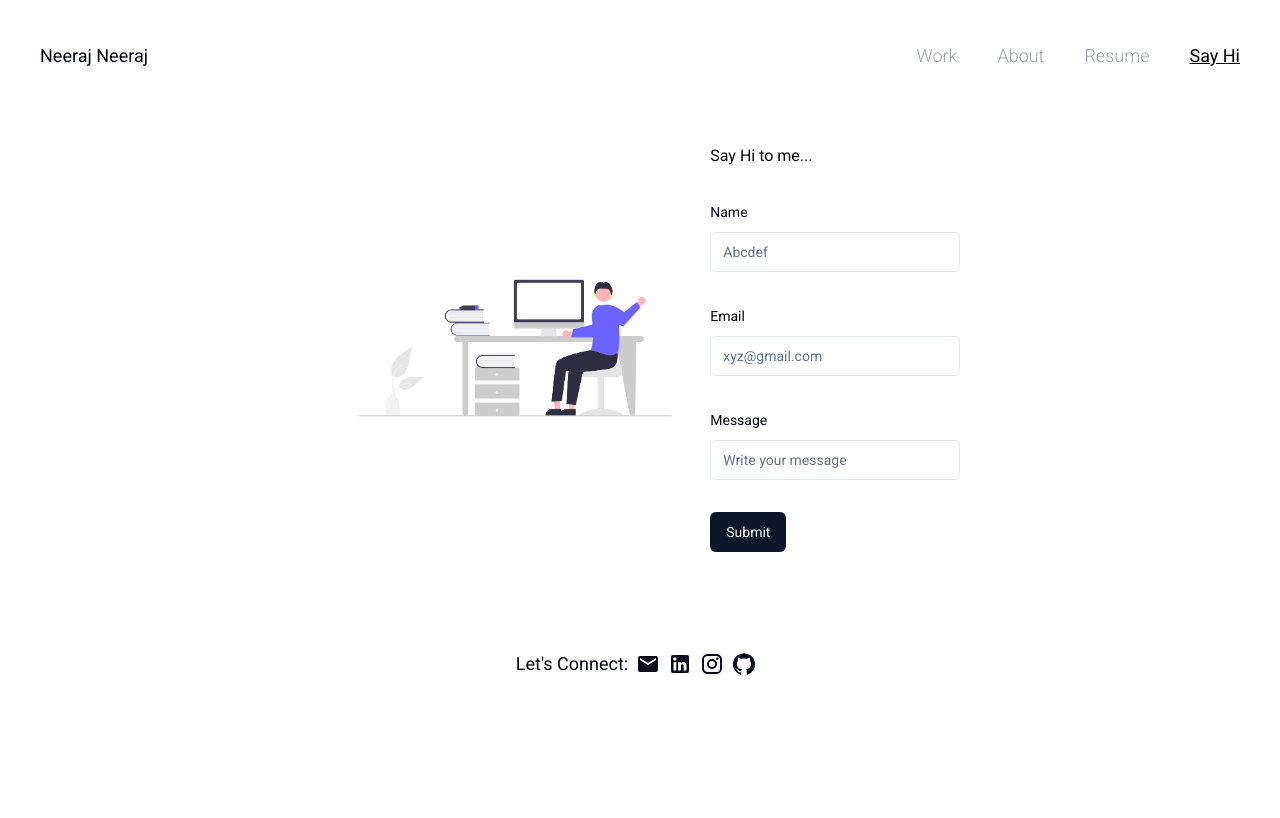
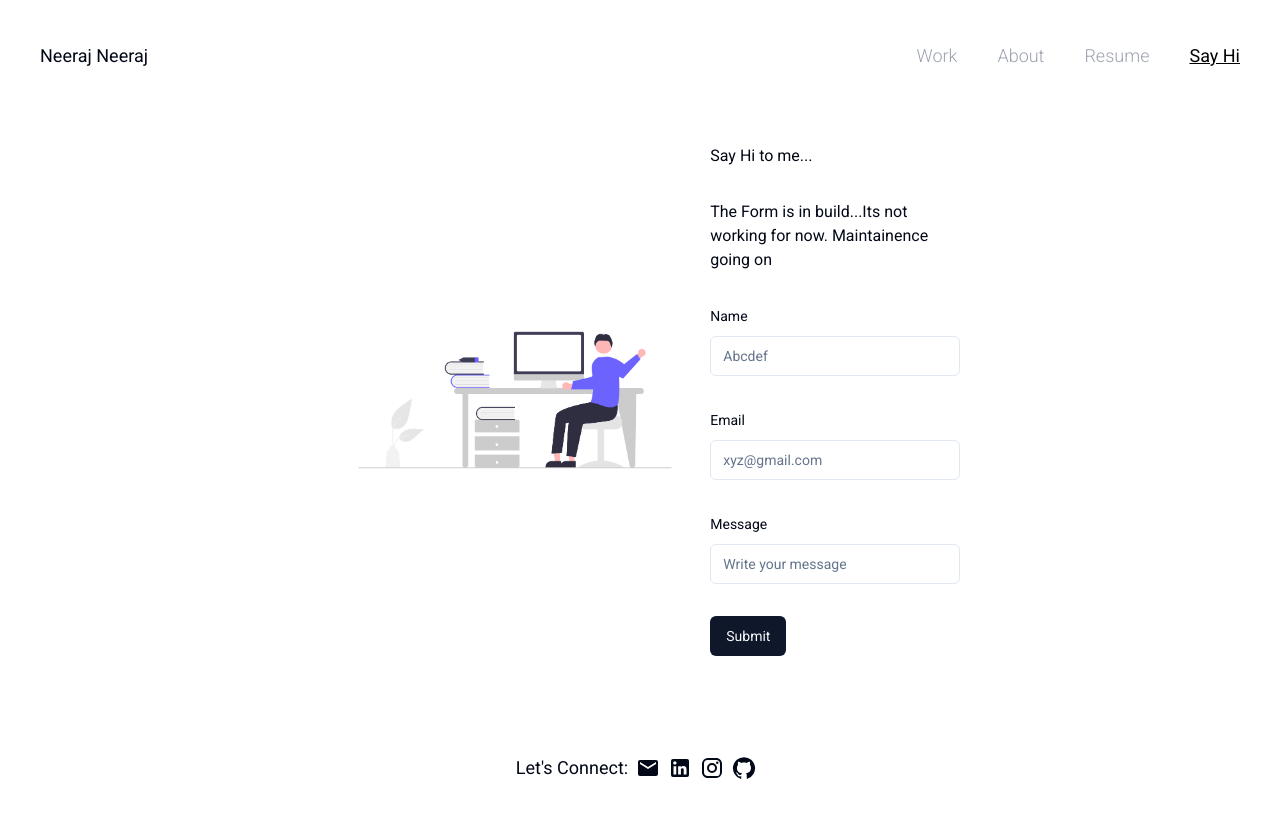
Before and after one commit to neerajneeraj365/neerajportfolio, a Next.js app: page /form in a window 1280 px wide. Shown: the top 818 px of the page. Built offline with nearby package versions, Linux system fonts and the light colour scheme.

Commit message:
added message in form

```diff
--- a/app/form/page.tsx
+++ b/app/form/page.tsx
@@ -47,6 +47,7 @@ const FormPage = () => {
       </div>
       <div className="flex flex-col gap-6 md:gap-8 my-8 md:w-1/2">
         <p className="text-md">Say Hi to me...</p>
+        <p>The Form is in build...Its not working for now. Maintainence going on</p>
         <Form {...form}>
           <form onSubmit={form.handleSubmit(onSubmit)} className="space-y-8">
             <FormField
```
